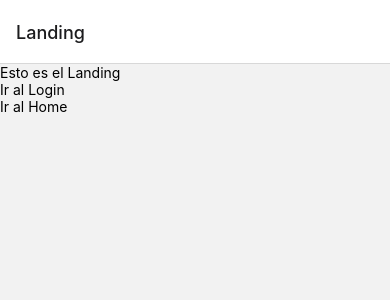
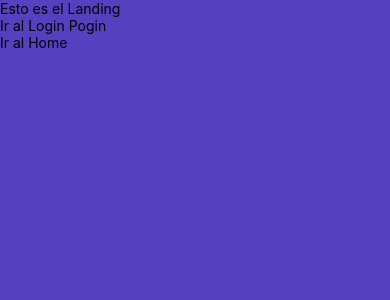
Before and after one commit to jesusbarcam/scream, a React Native app: screen /Landing in a window 390 px wide. Shown: the top 300 px of the page. Built offline with nearby package versions, Linux system fonts and the light colour scheme.

Commit message:
Implemented styles in Navigation Stack component

```diff
--- a/App.tsx
+++ b/App.tsx
@@ -4,7 +4,7 @@ import {NavigationContainer} from '@react-navigation/native';
 import MainRouter from './src/routers/Main';
 
 /**
- * @component
+ * @react_component
  * @description
  */
 const App = () => {
@@ -13,6 +13,6 @@ const App = () => {
       <MainRouter />
     </NavigationContainer>
   );
-};
+}; // App
 
 export default App;
--- a/src/routers/Main.tsx
+++ b/src/routers/Main.tsx
@@ -1,11 +1,28 @@
 import React from 'react';
-import {createStackNavigator} from '@react-navigation/stack';
+import {
+  createStackNavigator,
+  StackNavigationOptions,
+} from '@react-navigation/stack';
 
 import Home from '../screens/Home';
 import Login from '../screens/Login';
 import Landing from '../screens/Landing';
+import {secondColor} from '../themes/colours';
 
+// Name constants of screen components
+const LANDING_COMPONENT_NAME = 'Landing';
+const HOME_COMPONENT_NAME = 'Home';
+const LOGIN_COMPONENT_NAME = 'Login';
+
+// Create Stack navigator component
+// and your main styles.
 const Stack = createStackNavigator();
+const navigationMainOptions: StackNavigationOptions = {
+  title: '',
+  headerStyle: {
+    backgroundColor: secondColor,
+  },
+}; // NavigationBaseOptions
 
 /**
  * @component
@@ -15,9 +32,21 @@ const Stack = createStackNavigator();
 const MainRouter = () => {
   return (
     <Stack.Navigator>
-      <Stack.Screen name="Landing" component={Landing} />
-      <Stack.Screen name="Login" component={Login} />
-      <Stack.Screen name="Home" component={Home} />
+      <Stack.Screen
+        name={LANDING_COMPONENT_NAME}
+        component={Landing}
+        options={{...navigationMainOptions, headerShown: false}}
+      />
+      <Stack.Screen
+        name={LOGIN_COMPONENT_NAME}
+        component={Login}
+        options={navigationMainOptions}
+      />
+      <Stack.Screen
+        name={HOME_COMPONENT_NAME}
+        component={Home}
+        options={navigationMainOptions}
+      />
     </Stack.Navigator>
   );
 };
--- a/src/screens/Landing.tsx
+++ b/src/screens/Landing.tsx
@@ -1,5 +1,7 @@
 import React from 'react';
-import {View, Text, TouchableHighlight} from 'react-native';
+import {View, Text, TouchableHighlight, StyleSheet} from 'react-native';
+import {SafeAreaView} from 'react-native-safe-area-context';
+import {secondColor} from '../themes/colours';
 interface Props {
   navigation: any;
   authorized: boolean;
@@ -15,16 +17,25 @@ const Landing = ({navigation, authorized}: Props) => {
   } // If
 
   return (
+    <SafeAreaView style={landingStyleSheet.wrap}>
       <View>
         <Text>Esto es el Landing</Text>
         <TouchableHighlight onPress={() => navigation.navigate('Login')}>
-        <Text>Ir al Login</Text>
+          <Text>Ir al Login Pogin</Text>
         </TouchableHighlight>
         <TouchableHighlight onPress={() => navigation.navigate('Home')}>
           <Text>Ir al Home</Text>
         </TouchableHighlight>
       </View>
+    </SafeAreaView>
   );
 };
 
+const landingStyleSheet = StyleSheet.create({
+  wrap: {
+    flex: 1,
+    backgroundColor: secondColor,
+  },
+});
+
 export default Landing;
--- a/src/themes/colours.tsx
+++ b/src/themes/colours.tsx
@@ -27,10 +27,10 @@ const FIFTH_LIGHTNESS = '0%';
  * @constants
  * * All Colours used in application
  */
-export const first = `hsl(${FIRST_BASE}, ${FIRST_LIGHTNESS})`;
-export const second = `hsl(${SECOND_BASE}, ${SECOND_LIGHTNESS})`;
-export const third = `hsl(${THIRD_BASE}, ${THIRD_LIGHTNESS})`;
-export const fourth = `hsl(${FOURTH_BASE},${FOURTH_LIGHTNESS})`;
-export const fifth = `hsl(${FIFTH_BASE},${FIFTH_LIGHTNESS})`;
+export const firstColor = `hsl(${FIRST_BASE}, ${FIRST_LIGHTNESS})`;
+export const secondColor = `hsl(${SECOND_BASE}, ${SECOND_LIGHTNESS})`;
+export const thirdColor = `hsl(${THIRD_BASE}, ${THIRD_LIGHTNESS})`;
+export const fourthColor = `hsl(${FOURTH_BASE},${FOURTH_LIGHTNESS})`;
+export const fifthColor = `hsl(${FIFTH_BASE},${FIFTH_LIGHTNESS})`;
 //export const sixth = '';
 //export const seventh = '';
```
Lines whose indentation alone changed are shown as unchanged.
